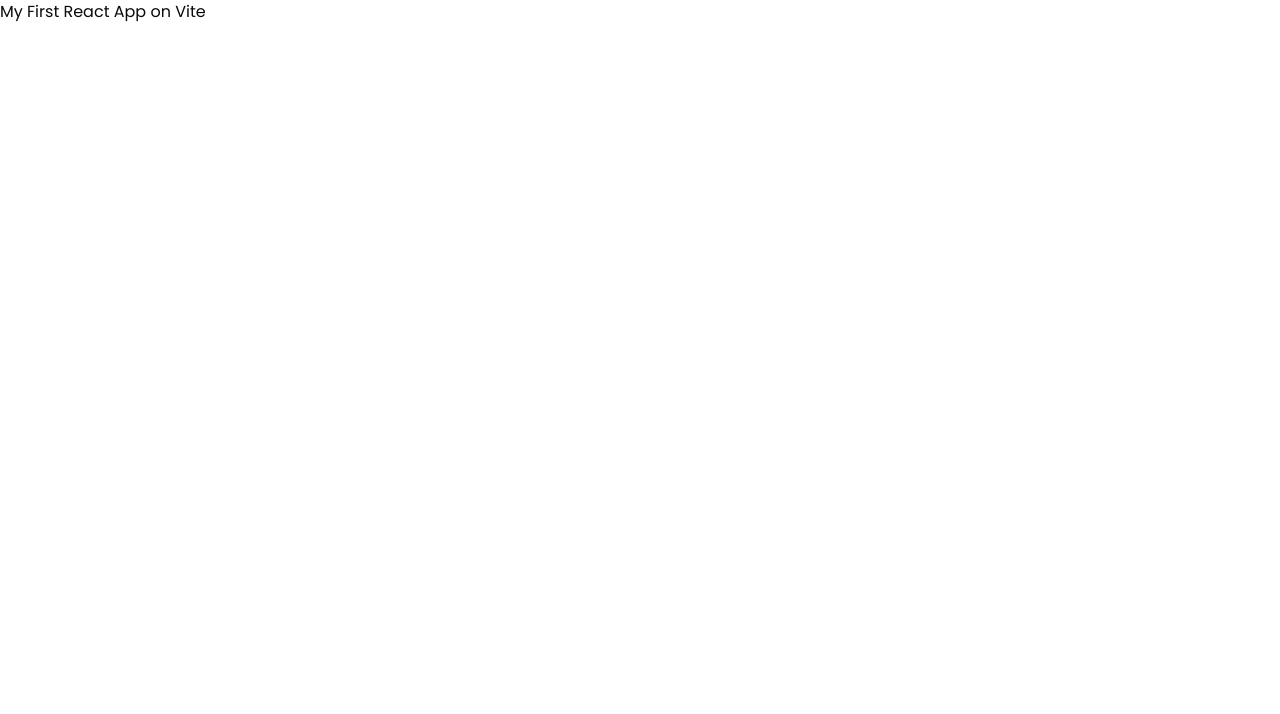
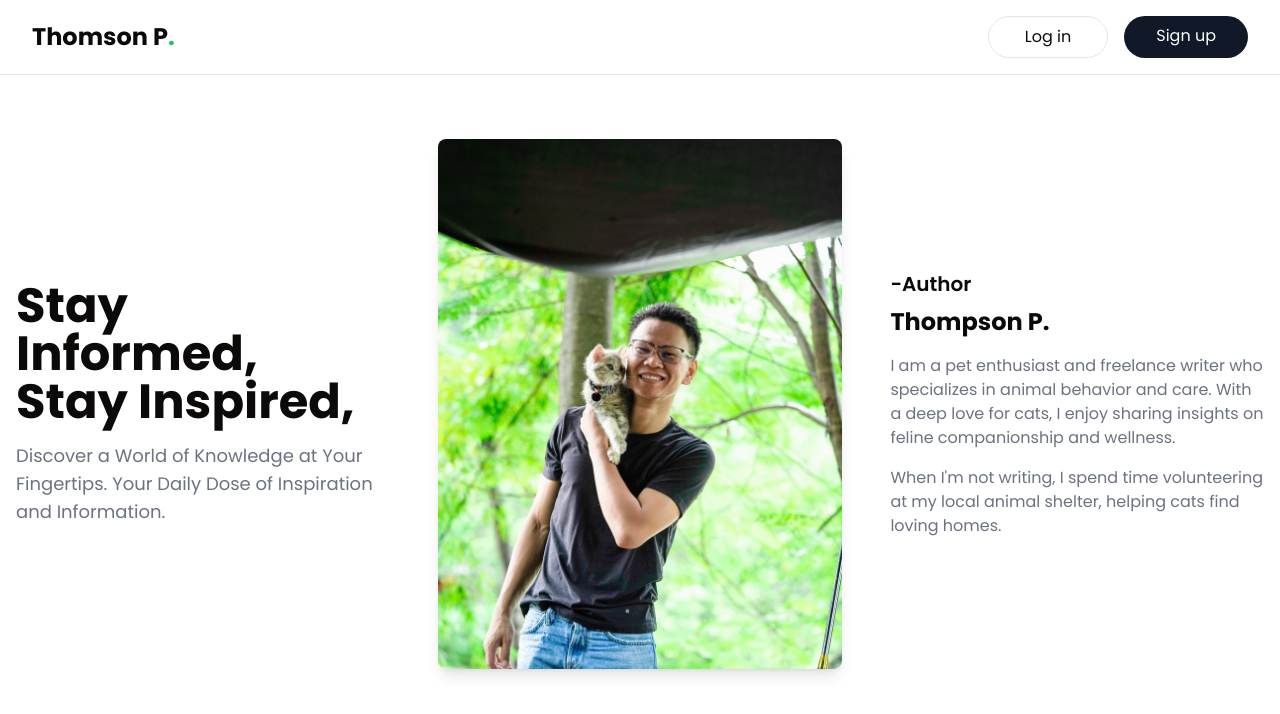
Before and after one commit to Wannasingh/wannasingh-blog, a React (Vite) app: page / in a window 1280 px wide. Shown: the top 714 px of the page. Built offline with nearby package versions, Linux system fonts and the light colour scheme.

Commit message:
feat: Add navbar and herosection to landing page

```diff
--- a/src/App.jsx
+++ b/src/App.jsx
@@ -1,10 +1,70 @@
+import Image from './assets/author-image.jpeg'
+function NavBar() {
+  return (
+    <nav className="flex items-center justify-between py-4 px-8 bg-white border-b ">
+      <a href="/" className="text-2xl font-bold">
+        Thomson P<span className="text-green-500">.</span>
+      </a>
+      <div className="hidden md:flex space-x-4">
+        <a href="/login" className="px-9 py-2  rounded-full border">
+          Log in
+        </a>
+        <a
+          href="/signup"
+          className="px-8 py-2 bg-gray-900 text-white rounded-full hover:bg-gray-700 transition-colors"
+        >
+          Sign up
+        </a>
+      </div>
+      <button className="md:hidden">Menu</button>
+    </nav>
+  );
+}
 
+function HeroSection() {
+  return (
+    <main className="container px-4 py-8 lg:py-16 mx-auto">
+      <div className="flex flex-col lg:flex-row items-center">
+        <div className="lg:w-1/3 mb-8 lg:mb-0 lg:pr-8">
+          <h1 className="text-4xl lg:text-5xl font-bold mb-4">
+            Stay <br className="hidden lg:block" />
+            Informed, <br />
+            Stay Inspired,
+          </h1>
+          <p className="text-lg text-gray-500">
+            Discover a World of Knowledge at Your Fingertips. Your Daily Dose of
+            Inspiration and Information.
+          </p>
+        </div>
+        <img
+          src={Image}
+          alt="Person with a cat"
+          className="h-[530px] object-cover rounded-lg shadow-lg lg:w-1/3 mx-4 mb-8 lg:mb-0"
+        />
+        <div className="lg:w-1/3 lg:pl-8">
+          <h2 className="text-xl font-semibold mb-2">-Author</h2>
+          <h3 className="text-2xl font-bold mb-4">Thompson P.</h3>
+          <p className="text-gray-500 mb-4">
+            I am a pet enthusiast and freelance writer who specializes in animal
+            behavior and care. With a deep love for cats, I enjoy sharing
+            insights on feline companionship and wellness.
+          </p>
+          <p className="text-gray-500">
+            When I&apos;m not writing, I spend time volunteering at my local
+            animal shelter, helping cats find loving homes.
+          </p>
+        </div>
+      </div>
+    </main>
+  );
+}
 
 function App() {
   return (
-    <section>
-      <h1>My First React App on Vite</h1>
-    </section>
+    <>
+      <NavBar />
+      <HeroSection />
+    </>
   );
 }
 
```
